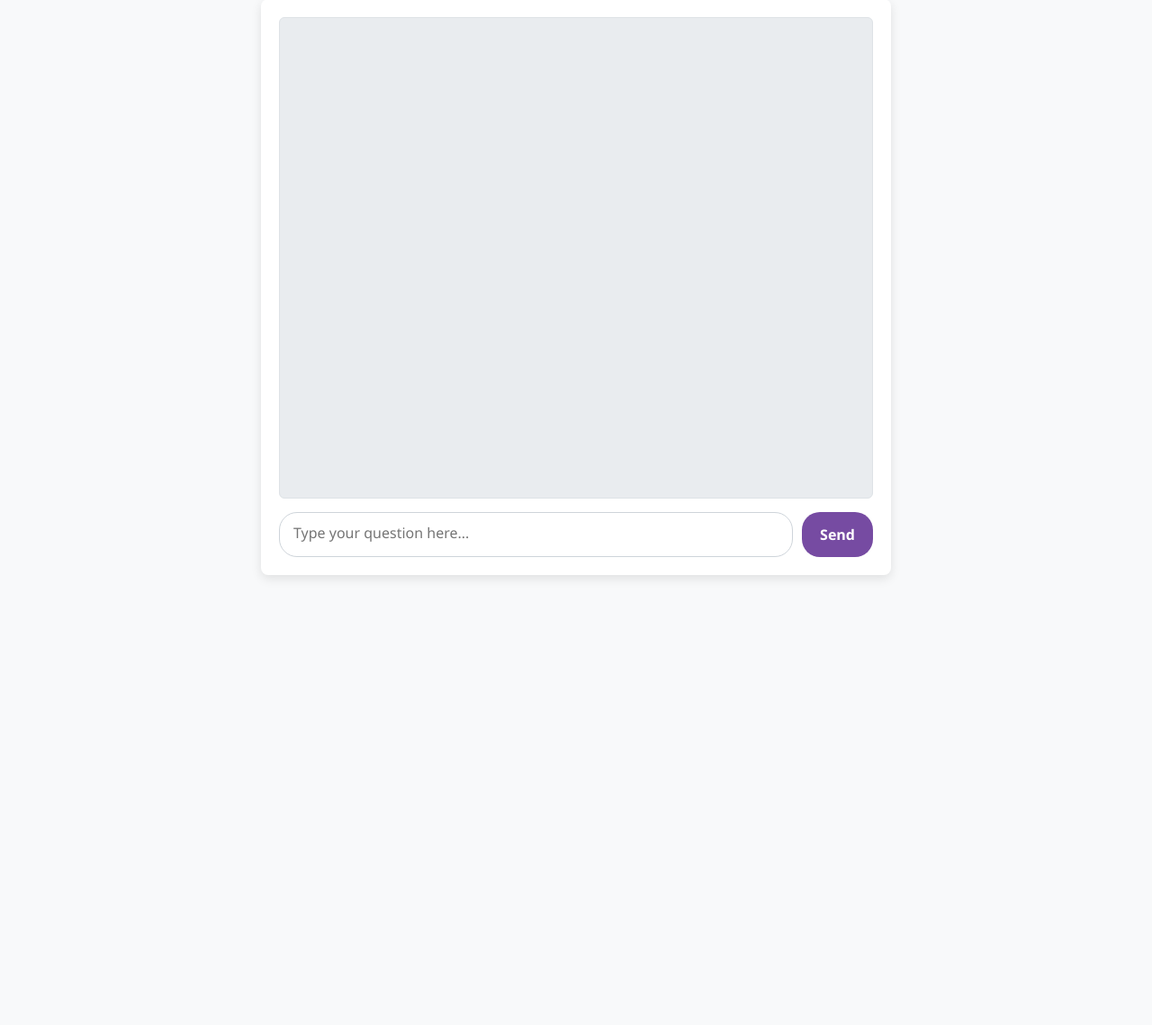
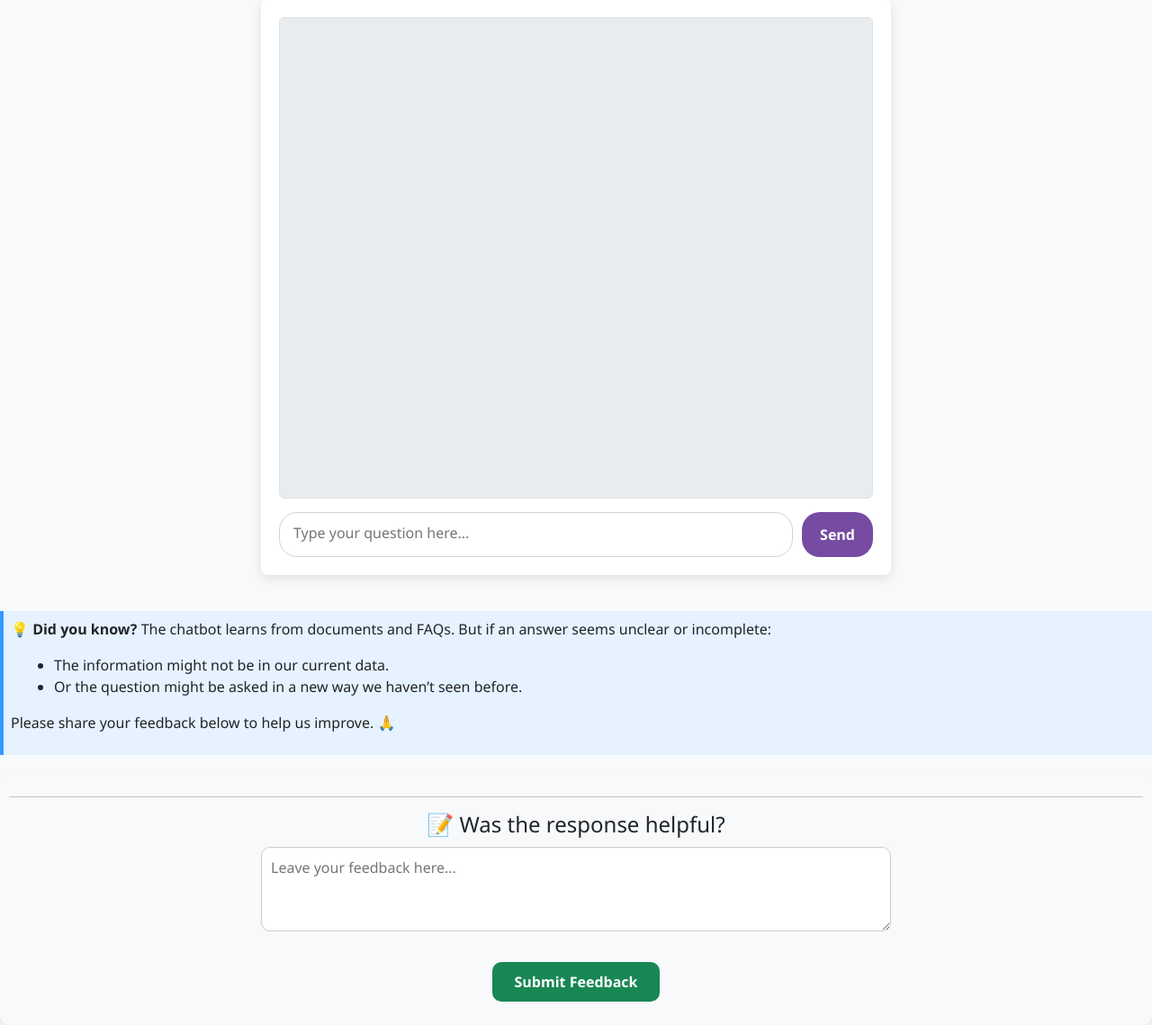
Before and after one commit to Aditya1ol/Rasa_Chatbot, a Flask app: page /chatbot in a window 1280 px wide. Shown: the part 229-1368 px from the top of the page at 90% size. Before the commit the page ends 872 px from the top, so only its background shows below. Run offline with Flask 2, Linux system fonts and the light colour scheme.

Commit message:
Icluded a feedback box

```diff
--- a/static/style.css
+++ b/static/style.css
@@ -101,6 +101,7 @@ h1 {
 .chat-input {
   display: flex;
   gap: 10px;
+  flex-wrap: wrap;
 }
 
 .chat-input textarea {
@@ -112,6 +113,7 @@ h1 {
   font-size: 1rem;
   height: 50px;
   outline: none;
+  min-width: 60%;
 }
 
 .chat-input textarea:focus {
@@ -129,16 +131,72 @@ h1 {
   cursor: pointer;
   transition: background-color 0.3s ease;
   font-size: 1rem;
+  height: 50px;
 }
 
 .chat-input button:hover {
   background-color: #5a3680;
 }
 
+/* Feedback Box Styling */
+textarea#feedbackInput {
+  width: 90%;
+  max-width: 700px;
+  display: block;
+  margin: 10px auto;
+  padding: 10px;
+  border-radius: 10px;
+  border: 1px solid #ccc;
+  resize: vertical;
+  font-size: 1rem;
+  background: #ffffff;
+}
+
+button[onclick="submitFeedback()"] {
+  display: block;
+  margin: 0 auto 10px auto;
+  background: #198754;
+  border: none;
+  color: white;
+  padding: 10px 25px;
+  border-radius: 10px;
+  cursor: pointer;
+  font-weight: bold;
+  transition: background 0.3s ease;
+}
+
+button[onclick="submitFeedback()"]:hover {
+  background: #146c43;
+}
+
+#feedbackStatus {
+  text-align: center;
+  font-style: italic;
+  color: #28a745;
+}
+.feedback-box{
+  text-align: center;
+  margin-top: 20px;
+  padding: 10px;
+  background-color: #f8f9fa;
+  border-radius: 10px;
+  box-shadow: 0 2px 4px rgba(0,0,0,0.1);
+}
+
 /* Responsive */
 @media (max-width: 768px) {
   .chat-container {
-    height: 70vh;
+    height: auto;
     margin: 20px;
   }
+  .chat-input textarea {
+    width: 100%;
+    margin-bottom: 10px;
+  }
+  .chat-input button {
+    width: 100%;
+  }
+  textarea#feedbackInput {
+    width: 100%;
+  }
 }
--- a/templates/index.html
+++ b/templates/index.html
@@ -21,6 +21,8 @@
     <button id="send-dropdown-btn">Ask</button>
   </div>
 
+
+
   <!-- Chat container -->
   <div class="chat-container">
     <div id="chat-messages" class="chat-messages"></div>
@@ -32,6 +34,26 @@
     </form>
   </div>
 
+    <!-- 🔍 Friendly user clarification -->
+  <div style="margin-top: 10px; padding: 8px; background-color: #e6f2ff; border-left: 4px solid #3399ff;">
+    <p><strong>💡 Did you know?</strong> The chatbot learns from documents and FAQs. But if an answer seems unclear or incomplete:</p>
+    <ul style="margin-left: 16px;">
+      <li>The information might not be in our current data.</li>
+      <li>Or the question might be asked in a new way we haven’t seen before.</li>
+    </ul>
+    <p>Please share your feedback below to help us improve. 🙏</p>
+  </div>
+
+  <!-- 📝 Feedback Box -->
+   <div class="feedback-box">
+  <hr>
+  <h4>📝 Was the response helpful?</h4>
+  <textarea id="feedbackInput" rows="3" cols="60" placeholder="Leave your feedback here..."></textarea><br>
+  <button onclick="submitFeedback()">Submit Feedback</button>
+  <p id="feedbackStatus"></p>
+  </div>
+
+  <!-- Scripts -->
   <script>
     const chatMessages = document.getElementById("chat-messages");
     const chatForm = document.getElementById("chat-form");
@@ -54,7 +76,7 @@
       const response = await fetch("/chat", {
         method: "POST",
         headers: { "Content-Type": "application/json" },
-        body: JSON.stringify({ message: text }),
+        body: JSON.stringify({ message: text })
       });
 
       const data = await response.json();
@@ -74,11 +96,26 @@
     sendDropdownBtn.addEventListener("click", function () {
       const selected = dropdown.value;
       if (selected) {
-    // Set input to only the question text without answer
         msgInput.value = selected;
         sendMessage(selected);
       }
     });
+
+    function submitFeedback() {
+      const feedback = document.getElementById("feedbackInput").value.trim();
+      if (!feedback) return;
+
+      fetch("/submit_feedback", {
+        method: "POST",
+        headers: { "Content-Type": "application/json" },
+        body: JSON.stringify({ feedback: feedback })
+      })
+      .then(res => res.json())
+      .then(data => {
+        document.getElementById("feedbackStatus").innerText = data.message;
+        document.getElementById("feedbackInput").value = "";
+      });
+    }
   </script>
 </body>
 </html>
```
Lines whose indentation alone changed are shown as unchanged.
